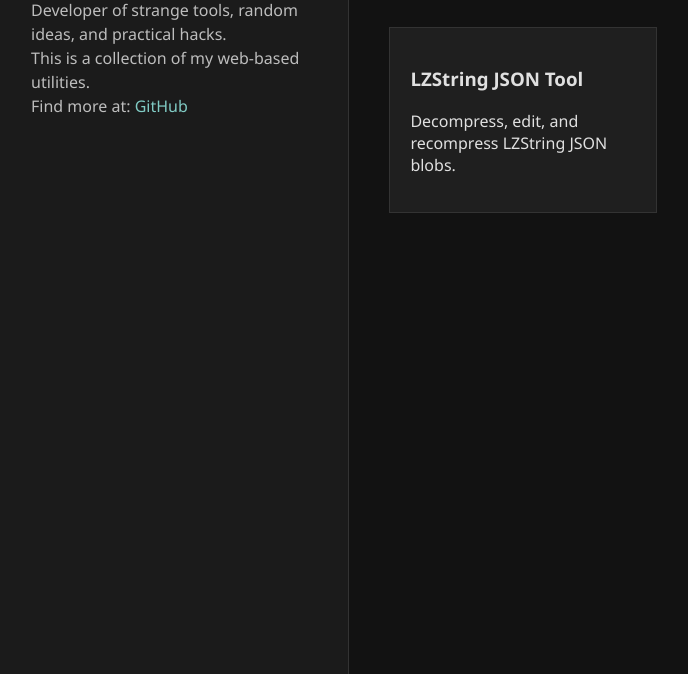
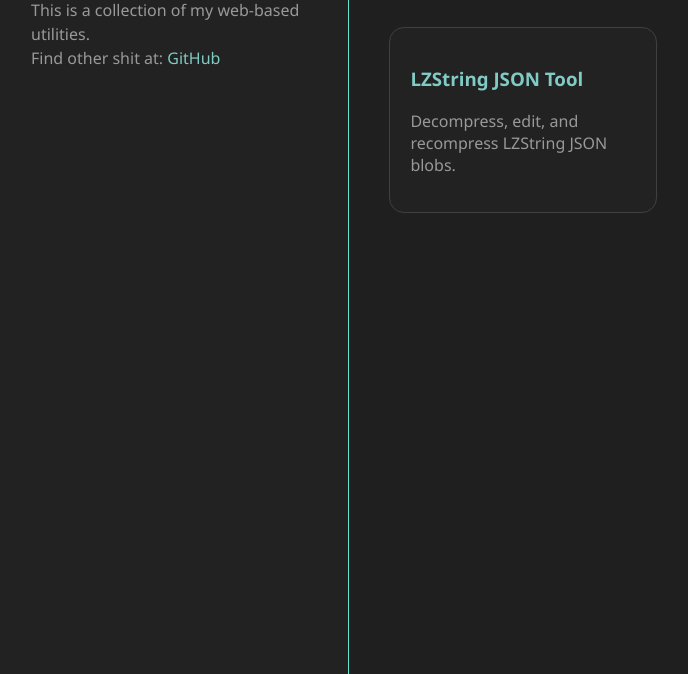
Before and after one commit to IgnoredSoul/ignoredsoul.github.io, a plain HTML site: page index.html in a window 1280 px wide. Shown: the part 126-800 px from the top of the page, without its empty margins (9-697 px from the left). Drawn offline with Linux system fonts and the light colour scheme.

Commit message:
Cleaning ig, it's almost 2am.

```diff
--- a/LZTool-Page/styles.css
+++ b/LZTool-Page/styles.css
@@ -1,42 +1,68 @@
 body {
-    margin: 0;
-    font-family: 'Segoe UI', sans-serif;
-    background-color: #212121;
-    color: #e0e0e0;
-    height: 100vh;
-    display: flex;
-}
+  margin: 0;
+  display: flex;
+  height: 100vh;
+  font-family: 'Segoe UI', sans-serif;
 
-.backbtn {
-    cursor:pointer;
-    width:25px;
-    filter:invert();
-    position:fixed;
-    padding:5px 0px 0px 5px;
+  color: hsl(0, 0%, 80%);
+  background-color: hsl(0, 0%, 12%);
 }
 
 .sidebar {
     width: 25%;
     min-width: 200px;
     max-width: 300px;
-    background-color: #1b1b1b;
     padding: 30px 20px;
+
     box-sizing: border-box;
-    border-right: 1px solid #333;
     text-align: center;
+
+    background-color: hsl(0, 0%, 12%);
+    border-right: 1px solid hsl(170, 70%, 65%);
+
     transition: all 0.25s;
 }
 
-.sidebar:hover {
-    border-right: 1px solid #b1b1b1;
-    box-shadow: 0px 0px 5px 2px #1e1e1e;
+.sidebar h1 {
+    margin-top: 0;
+    font-size: 20px;
+    font-weight: 500;
+}
+
+.sidebar p {
+    margin-bottom: 30px;
+    font-size: 14px;
+
+    color: hsl(0, 0%, 60%);
+}
+
+.sidebar button {
+    margin-bottom: 15px;
+    padding: 12px 16px;
+    width: 100%;
+    display: block;
+
+    cursor: pointer;
+    border: none;
+    border-radius: 4px;
+
+    font-size: 14px;
+    color: hsl(0, 0%, 80%);
+    border: 1px solid hsl(0, 0%, 25%);
+    background-color: hsl(0, 0%, 12%);
+
+    transition: background-color 0.2s;
+}
+
+.sidebar button:hover {
+    background-color: hsl(0, 0%, 13.5%);
 }
 
 .button-row {
+    margin-bottom: 15px;
     display: flex;
+    gap: 10px;
     justify-content: space-between;
-    gap: 10px;
-    margin-bottom: 15px;
 }
 
 .button-row button {
@@ -44,52 +70,19 @@ body {
     width: auto;
 }
 
-.sidebar h1 {
-    font-size: 20px;
-    margin-top: 0;
-    font-weight: 500;
-}
-
-.sidebar p {
-    font-size: 14px;
-    color: #bdbdbd;
-    margin-bottom: 30px;
-}
-
-.sidebar button {
-    display: block;
-    width: 100%;
-    background-color: #333;
-    color: #fff;
-    border: none;
-    padding: 12px 16px;
-    margin-bottom: 15px;
-    border-radius: 4px;
-    font-size: 14px;
-    cursor: pointer;
-    transition: background-color 0.2s;
-}
-
-.sidebar button:hover {
-    background-color: #444;
-}
-
 .editor-container {
     flex: 1;
+    flex-direction: column;
+    display: flex;
     padding: 20px;
+
     box-sizing: border-box;
-    display: flex;
-    flex-direction: column;
 }
 
 textarea {
     flex: 1;
     width: 100%;
-    background-color: #1e1e1e;
-    color: #ffffff;
-    border: 1px solid #444;
     outline: none;
-    border-radius: 4px;
     padding: 12px;
     font-size: 14px;
     font-family: monospace;
@@ -97,14 +90,17 @@ textarea {
     resize: none;
     white-space: pre;
     box-sizing: border-box;
+
+    scrollbar-width: thin;
+    scrollbar-color: #555 #2a2a2a;
+    border-radius: 4px;
+    color: inherit;
+    border: 1px solid hsl(0, 0%, 25%);
+    background-color: hsl(0, 0%, 12%);
+
     transition: all 0.25s;
-    scrollbar-width: thin;
-    /* "auto" or "thin" */
-    scrollbar-color: #555 #2a2a2a;
-    /* thumb color and track color */
 }
 
-/* WebKit (Chrome, Safari, Edge) */
 textarea::-webkit-scrollbar {
     width: 12px;
 }
@@ -118,7 +114,6 @@ textarea::-webkit-scrollbar-thumb {
     background-color: #555;
     border-radius: 10px;
     border: 3px solid #2a2a2a;
-    /* creates padding around the thumb */
 }
 
 textarea::-webkit-scrollbar-thumb:hover {
--- a/index.html
+++ b/index.html
@@ -9,17 +9,16 @@
   <div class="container">
     <div class="left">
       <h1>IGNORED SOUL</h1>
-      <p>Developer of strange tools, random ideas, and practical hacks.<br>
-      This is a collection of my web-based utilities.<br>
-      Find more at: <a href="https://github.com/ignoredsoul" target="_blank">GitHub</a></p>
+      <p>This is a collection of my web-based utilities.<br>
+      Find other shit at: <a href="https://github.com/ignoredsoul" target="_blank">GitHub</a></p>
     </div>
     <div class="right">
     <h2>TOOLS</h2>
     <div class="section-divider"></div>
     <div class="tool-grid">
         <a href="LZTool-Page/index.html" class="tool-card">
-        <h3>LZString JSON Tool</h3>
-        <p>Decompress, edit, and recompress LZString JSON blobs.</p>
+          <h3>LZString JSON Tool</h3>
+          <p>Decompress, edit, and recompress LZString JSON blobs.</p>
         </a>
         <!-- Add more tools here -->
     </div>
--- a/styles.css
+++ b/styles.css
@@ -1,15 +1,11 @@
 body {
   margin: 0;
-  font-family: 'Segoe UI', sans-serif;
-  background-color: #121212;
-  color: #e0e0e0;
   display: flex;
   height: 100vh;
-}
+  font-family: 'Segoe UI', sans-serif;
 
-a {
-    text-decoration: none;
-    color: inherit;
+  color: hsl(0, 0%, 80%);
+  background-color: hsl(0, 0%, 12%);
 }
 
 .container {
@@ -17,51 +13,74 @@ a {
   width: 100%;
 }
 
+.container a:link, a:visited {
+  color: inherit;
+  text-decoration: none;
+}
+
 .left {
   width: 28%;
   min-width: 250px;
-  background-color: #1b1b1b;
   padding: 40px;
+
   box-sizing: border-box;
-  border-right: 1px solid #333;
+
+  background-color: hsl(0, 0%, 13.5%);
+  border-right: 1px solid hsl(170, 70%, 65%);
 }
 
 .left h1 {
+  margin-bottom: 20px;
   font-size: 32px;
-  margin-bottom: 20px;
 }
 
 .left p {
   font-size: 16px;
   line-height: 1.5;
-  color: #bdbdbd;
+
+  color: hsl(0, 0%, 60%);
 }
 
 .left a {
-  color: #80cbc4;
   text-decoration: none;
+
+  color: hsl(174, 42%, 65%) !important;
 }
+
 
 .right {
   flex: 1;
   padding: 40px;
+
   box-sizing: border-box;
 }
 
+.right p {
+  color: hsl(0, 0%, 60%);
+}
+
 .right h2 {
+  margin-bottom: 10px;
   font-size: 32px;
   font-weight: 800;
-  margin-bottom: 10px;
+
+  color: hsl(0, 0%, 80%);
+}
+
+.right h3 {
   color: hsl(0, 0%, 80%);
 }
 
 .section-divider {
+  margin-bottom: 30px;
   height: 3px;
   width: 60px;
-  background: #80cbc4;
-  margin-bottom: 30px;
+
   border-radius: 2px;
+
+  background: hsl(170, 70%, 65%);
 }
+
 .tool-grid {
   display: grid;
   grid-template-columns: repeat(auto-fill, minmax(250px, 1fr));
@@ -69,7 +88,26 @@ a {
 }
 
 .tool-card {
-  background-color: #1f1f1f;
   padding: 20px;
-  border: 1px solid #333;
+
+  border: 1px solid hsl(0, 0%, 25%);
+  border-radius: 15px;
+
+  color: hsl(174, 42%, 65%);
+  background-color: hsl(0, 0%, 13.5%);
+
+  transition: all 0.25s ease-in-out;
 }
+
+.tool-card:hover{
+  box-shadow: 0px 0px 3px 2px hsl(174, 42%, 65%);
+}
+
+.tool-card h3 {
+  color: hsl(174, 42%, 65%);
+  transition: all 0.25s ease-in-out;
+}
+
+.tool-card:hover h3 {
+  color: hsl(0, 0%, 80%);
+}
```
Also changed, not shown: LZTool-Page/index.html (+0 -7 lines).
